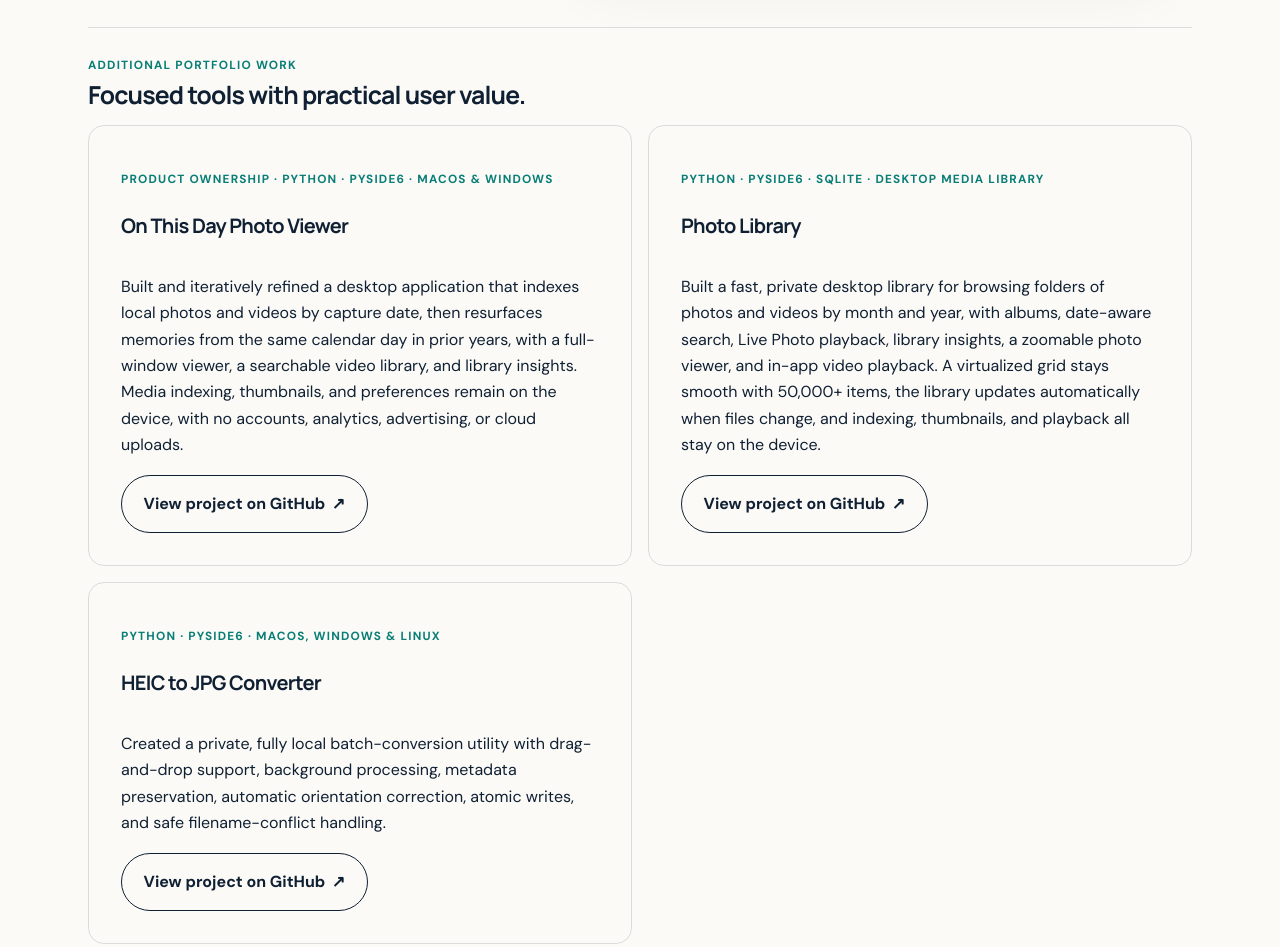
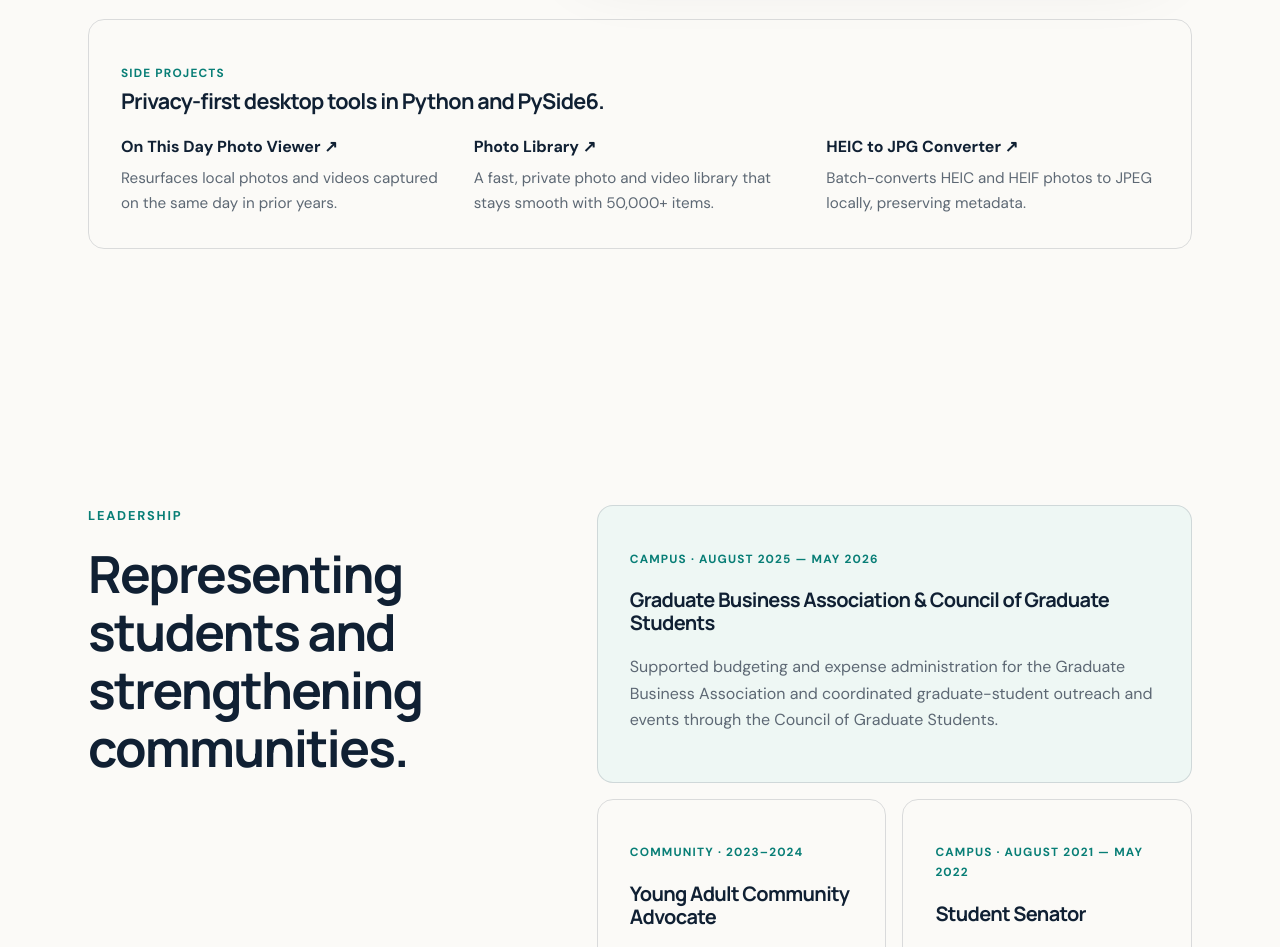
Before and after one commit to bardakanian/bardakanian.github.io, a plain HTML site: page index.html in a window 1280 px wide. Shown: the part 4980-5927 px from the top of the page. Drawn offline with Linux system fonts and the light colour scheme.

Commit message:
Condense photo apps into a compact Side projects block
Replace the three full project cards with a one-line-each list so the
page stays focused on customer success and business projects, and
version the stylesheet link so browsers fetch the new styles.

Co-Authored-By: Claude Opus 5.5 <noreply@anthropic.com>

```diff
--- a/index.html
+++ b/index.html
@@ -44,7 +44,7 @@
   <link rel="preconnect" href="https://fonts.googleapis.com">
   <link rel="preconnect" href="https://fonts.gstatic.com" crossorigin>
   <link href="https://fonts.googleapis.com/css2?family=DM+Sans:wght@400;500;600;700&family=Manrope:wght@600;700;800&display=swap" rel="stylesheet">
-  <link rel="stylesheet" href="styles.css">
+  <link rel="stylesheet" href="styles.css?v=2026-11-02">
 </head>
 <body>
   <a class="skip-link" href="#main">Skip to content</a>
@@ -225,30 +225,23 @@
           </a>
         </article>
 
-        <div class="additional-projects-heading reveal">
-          <p class="card-kicker">Additional portfolio work</p>
-          <h3>Focused tools with practical user value.</h3>
-        </div>
-
-        <article class="leadership-card supporting-project-card reveal">
-          <p class="card-kicker">Product ownership · Python · PySide6 · macOS &amp; Windows</p>
-          <h3>On This Day Photo Viewer</h3>
-          <p>Built and iteratively refined a desktop application that indexes local photos and videos by capture date, then resurfaces memories from the same calendar day in prior years, with a full-window viewer, a searchable video library, and library insights. Media indexing, thumbnails, and preferences remain on the device, with no accounts, analytics, advertising, or cloud uploads.</p>
-          <a class="button secondary" href="https://github.com/bardakanian/on-this-day-photo-viewer" target="_blank" rel="noopener noreferrer">View project on GitHub <span aria-hidden="true">↗</span></a>
-        </article>
-
-        <article class="leadership-card supporting-project-card reveal">
-          <p class="card-kicker">Python · PySide6 · SQLite · Desktop media library</p>
-          <h3>Photo Library</h3>
-          <p>Built a fast, private desktop library for browsing folders of photos and videos by month and year, with albums, date-aware search, Live Photo playback, library insights, a zoomable photo viewer, and in-app video playback. A virtualized grid stays smooth with 50,000+ items, the library updates automatically when files change, and indexing, thumbnails, and playback all stay on the device.</p>
-          <a class="button secondary" href="https://github.com/bardakanian/PhotoLibrary" target="_blank" rel="noopener noreferrer">View project on GitHub <span aria-hidden="true">↗</span></a>
-        </article>
-
-        <article class="leadership-card supporting-project-card reveal">
-          <p class="card-kicker">Python · PySide6 · macOS, Windows &amp; Linux</p>
-          <h3>HEIC to JPG Converter</h3>
-          <p>Created a private, fully local batch-conversion utility with drag-and-drop support, background processing, metadata preservation, automatic orientation correction, atomic writes, and safe filename-conflict handling.</p>
-          <a class="button secondary" href="https://github.com/bardakanian/HEIC-to-JPG" target="_blank" rel="noopener noreferrer">View project on GitHub <span aria-hidden="true">↗</span></a>
+        <article class="leadership-card side-projects-card reveal">
+          <p class="card-kicker">Side projects</p>
+          <h3>Privacy-first desktop tools in Python and PySide6.</h3>
+          <ul class="side-project-list">
+            <li>
+              <a href="https://github.com/bardakanian/on-this-day-photo-viewer" target="_blank" rel="noopener noreferrer">On This Day Photo Viewer <span aria-hidden="true">↗</span></a>
+              <span>Resurfaces local photos and videos captured on the same day in prior years.</span>
+            </li>
+            <li>
+              <a href="https://github.com/bardakanian/PhotoLibrary" target="_blank" rel="noopener noreferrer">Photo Library <span aria-hidden="true">↗</span></a>
+              <span>A fast, private photo and video library that stays smooth with 50,000+ items.</span>
+            </li>
+            <li>
+              <a href="https://github.com/bardakanian/HEIC-to-JPG" target="_blank" rel="noopener noreferrer">HEIC to JPG Converter <span aria-hidden="true">↗</span></a>
+              <span>Batch-converts HEIC and HEIF photos to JPEG locally, preserving metadata.</span>
+            </li>
+          </ul>
         </article>
       </div>
     </section>
--- a/styles.css
+++ b/styles.css
@@ -186,10 +186,12 @@ h3 { font-size: 1.25rem; }
 .project-relevance strong { color: var(--text); }
 .customer-success-card { background: var(--surface-soft); }
 .marginpilot-card { background: var(--surface); }
-.additional-projects-heading { grid-column: 1 / -1; margin-top: 1.5rem; padding-top: 1rem; border-top: 1px solid var(--line); }
-.additional-projects-heading h3 { margin: .25rem 0 0; font-size: 1.55rem; }
-.supporting-project-card { display: flex; flex-direction: column; align-items: flex-start; }
-.supporting-project-card .button { margin-top: auto; }
+.side-projects-card { grid-column: 1 / -1; margin-top: 1rem; }
+.side-projects-card h3 { margin: .25rem 0 1.25rem; font-size: 1.35rem; }
+.side-project-list { display: grid; grid-template-columns: repeat(3, 1fr); gap: 1.25rem; margin: 0; padding: 0; list-style: none; }
+.side-project-list a { font-weight: 700; text-decoration: none; }
+.side-project-list a:hover { color: var(--accent); }
+.side-project-list li > span { display: block; margin-top: .35rem; color: var(--muted); font-size: .95rem; }
 .leadership-card p:last-child { color: var(--muted); }
 .capstone-card { grid-column: 1 / -1; display: grid; grid-template-columns: minmax(0, .8fr) minmax(0, 1.2fr); gap: 2rem; align-items: center; }
 .capstone-copy h3 { margin: .35rem 0 .8rem; font-size: 1.6rem; }
@@ -266,6 +268,8 @@ footer a { text-decoration: none; }
   .leadership-grid { grid-template-columns: 1fr; }
   .leadership-card, .impact-card { padding: 1.35rem; }
   #leadership .leadership-card:first-child, .project-primary-card, .featured-project-card { grid-column: auto; }
+  .side-projects-card { grid-column: auto; }
+  .side-project-list { grid-template-columns: 1fr; }
   .credential-list > div { grid-template-columns: 1fr; gap: .4rem; }
   .credential-list p, .credential-link { overflow-wrap: anywhere; }
   .button { max-width: 100%; min-height: 44px; justify-content: center; text-align: center; line-height: 1.35; white-space: normal; }
```
